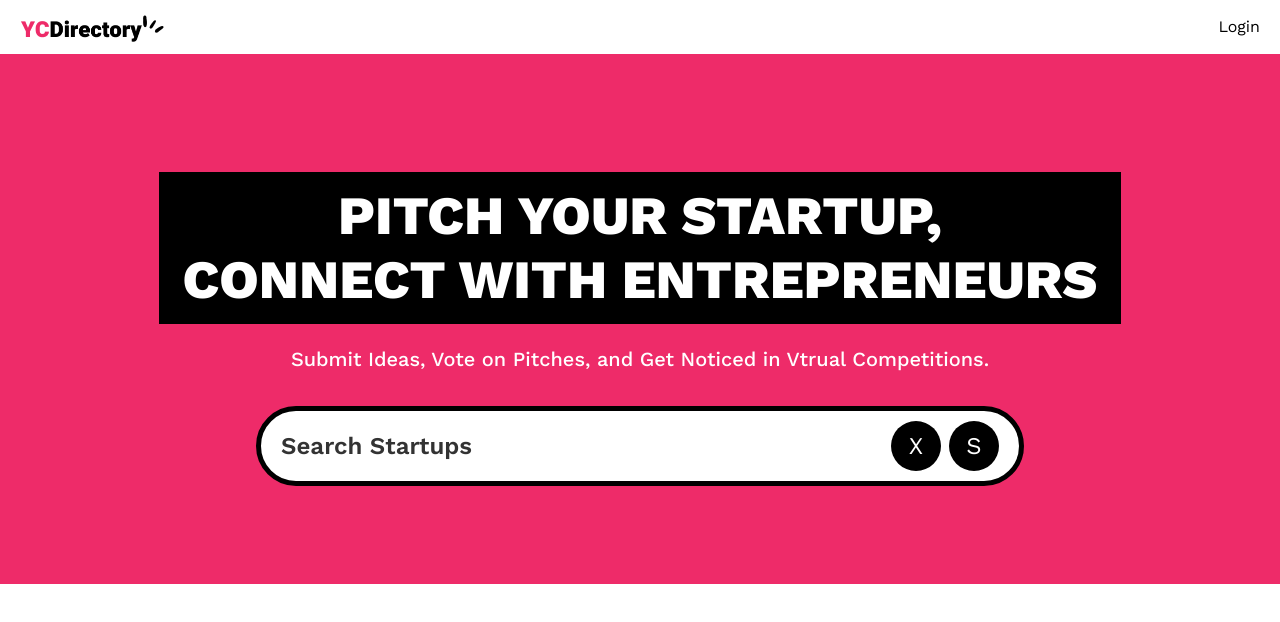
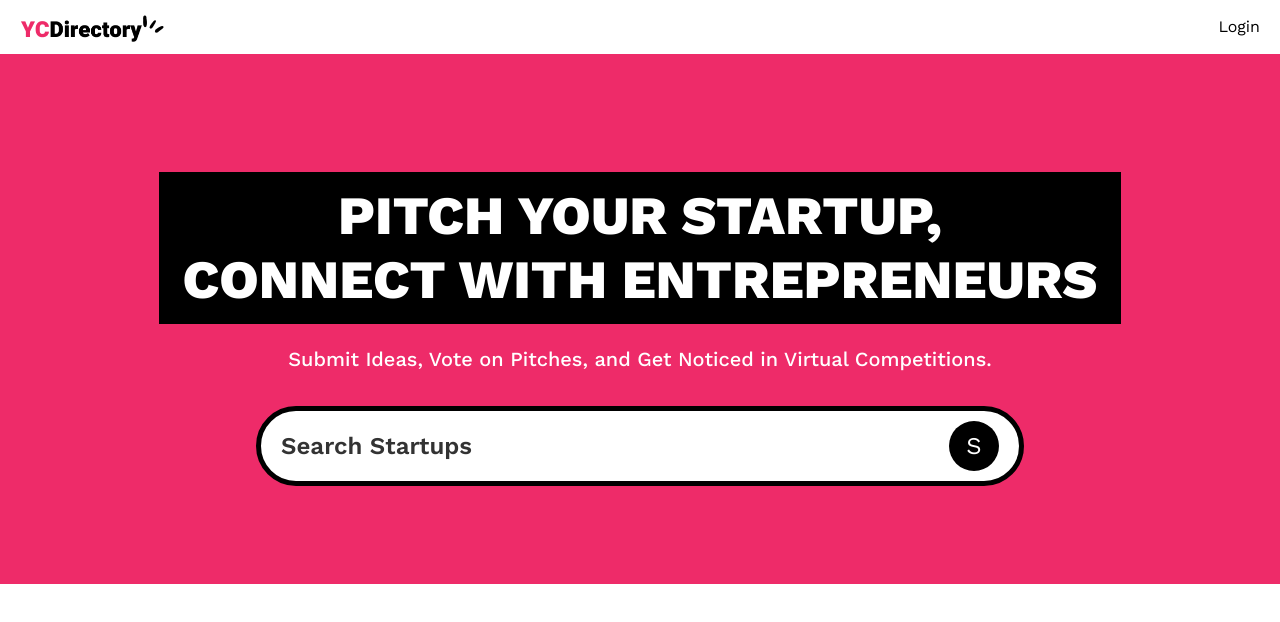
Before and after one commit to qhoncheh/YC-Directory-Next.js, a Next.js app: page / in a window 1280 px wide. Shown: the top 622 px of the page. Built offline with nearby package versions, Linux system fonts and the light colour scheme; no server answers.

Commit message:
some bug fixed

```diff
--- a/app/(root)/page.tsx
+++ b/app/(root)/page.tsx
@@ -1,18 +1,20 @@
+
 import SearchForm from "../components/SearchForm";
 
-export default function Home() {
+export default async function Home({ searchParams}: {searchParams: Promise<{ query?: string }>}) {
+  const query = (await searchParams).query
+
   return (
     <>
-    <section className="pink_container">
-      <h1 className="heading">Pitch Your Startup, <br />
-       Connect With Entrepreneurs</h1>
+      <section className="pink_container">
+        <h1 className="heading">Pitch Your Startup, <br /> Connect With Entrepreneurs</h1>
 
-       <p className="sub-heading !max-w-3xl">
-        Submit Ideas, Vote on Pitches, and Get Noticed in Vtrual Competitions.
-       </p>
+        <p className="sub-heading !max-w-3xl">
+          Submit Ideas, Vote on Pitches, and Get Noticed in Virtual Competitions.
+        </p>
 
-        <SearchForm />
-    </section>
+        <SearchForm query={query}/>
+      </section>
     </>
   );
 }
--- a/app/components/SearchForm.tsx
+++ b/app/components/SearchForm.tsx
@@ -1,9 +1,7 @@
 import SearchFormReset from "./SearchFormReset"
 import Form  from 'next/form';
 
-const SearchForm = () => {
-  const query = 'Test';
-
+const SearchForm = ({ query } : { query?: string}) => {
 
 
   return (
```
